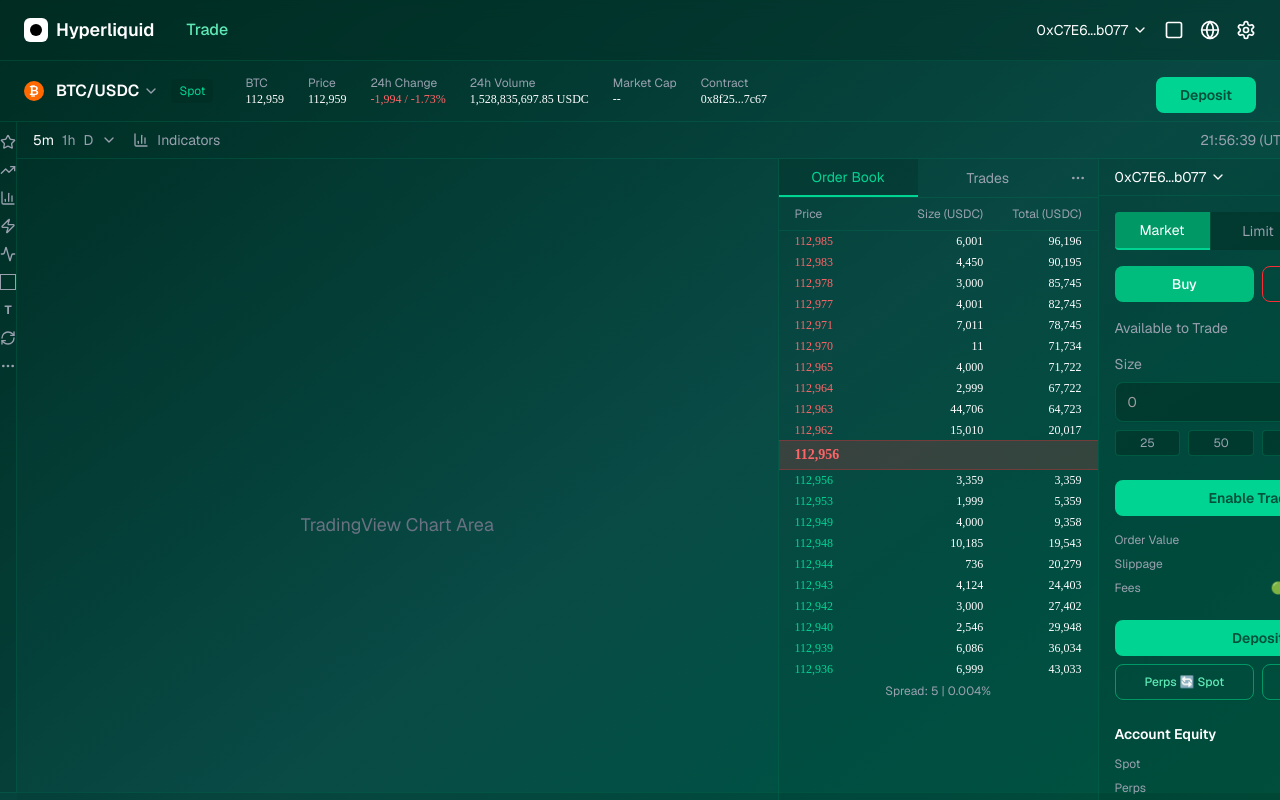
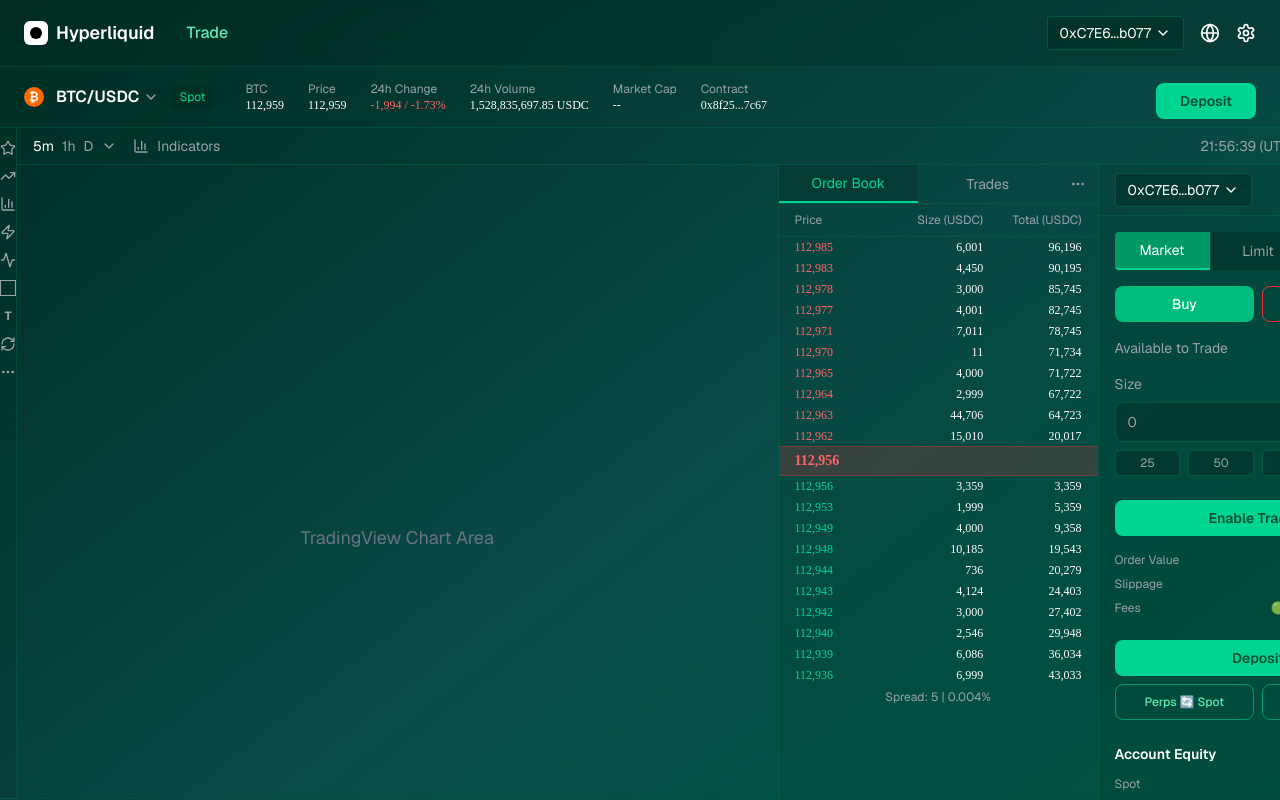
Before and after one commit to dswissdev/DSWISSDEV, a Next.js app: page / in a window 1280 px wide. Shown: the top 800 px of the page. Built offline with nearby package versions, Linux system fonts and the light colour scheme.

Commit message:
feat: update wallet address UI to match original design
Make address clickable with dropdown menu; remove computer icon; keep globe and settings icons.

#VERCEL_SKIP

Co-authored-by: null <215129066+dswissdev@users.noreply.github.com>

```diff
--- a/app/page.tsx
+++ b/app/page.tsx
@@ -5,7 +5,6 @@ import {
   ChevronDownIcon,
   SettingsIcon,
   GlobeIcon,
-  SquareIcon,
   FilterIcon,
   RefreshCwIcon,
   StarIcon,
@@ -36,11 +35,10 @@ export default function HyperliquidTrade() {
             </nav>
           </div>
           <div className="flex items-center gap-4">
-            <div className="flex items-center gap-1 text-white cursor-pointer">
+            <div className="flex items-center gap-1 text-white cursor-pointer bg-emerald-950/50 border border-emerald-700/50 rounded px-3 py-1.5 hover:bg-emerald-900/50 transition-colors">
               <span className="text-sm">0xC7E6...b077</span>
               <ChevronDownIcon className="w-4 h-4" />
             </div>
-            <SquareIcon className="w-5 h-5 text-white cursor-pointer" />
             <GlobeIcon className="w-5 h-5 text-white cursor-pointer" />
             <SettingsIcon className="w-5 h-5 text-white cursor-pointer" />
           </div>
@@ -258,12 +256,11 @@ export default function HyperliquidTrade() {
               {/* Top Bar with Address */}
               <div className="border-b border-emerald-700/30 px-4 py-2">
                 <div className="flex items-center justify-between">
-                  <div className="flex items-center gap-1 text-white cursor-pointer">
+                  <div className="flex items-center gap-1 text-white cursor-pointer bg-emerald-950/50 border border-emerald-700/50 rounded px-3 py-1.5 hover:bg-emerald-900/50 transition-colors">
                     <span className="text-sm">0xC7E6...b077</span>
                     <ChevronDownIcon className="w-4 h-4" />
                   </div>
                   <div className="flex items-center gap-2">
-                    <SquareIcon className="w-4 h-4 text-white cursor-pointer" />
                     <GlobeIcon className="w-4 h-4 text-white cursor-pointer" />
                     <SettingsIcon className="w-4 h-4 text-white cursor-pointer" />
                   </div>
```
